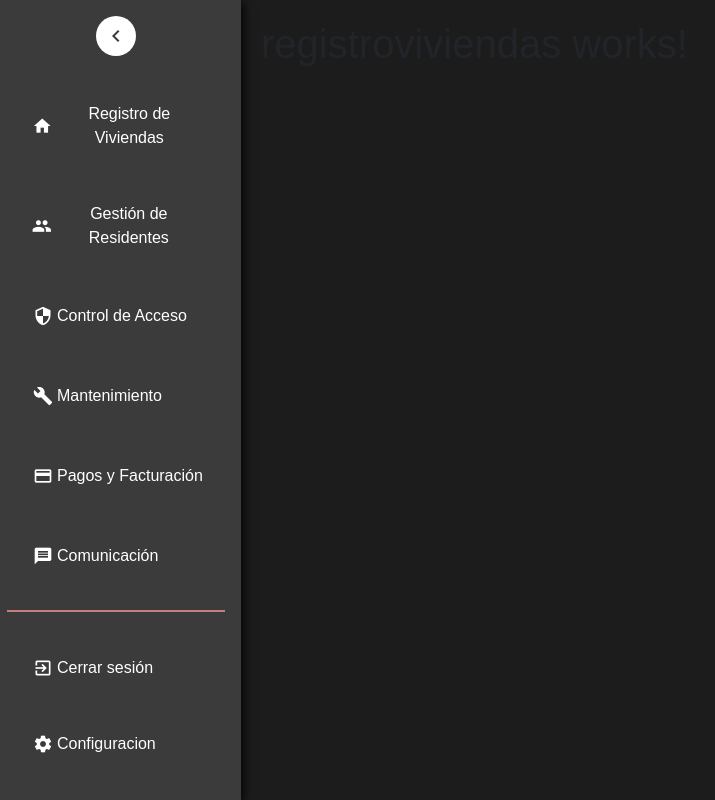
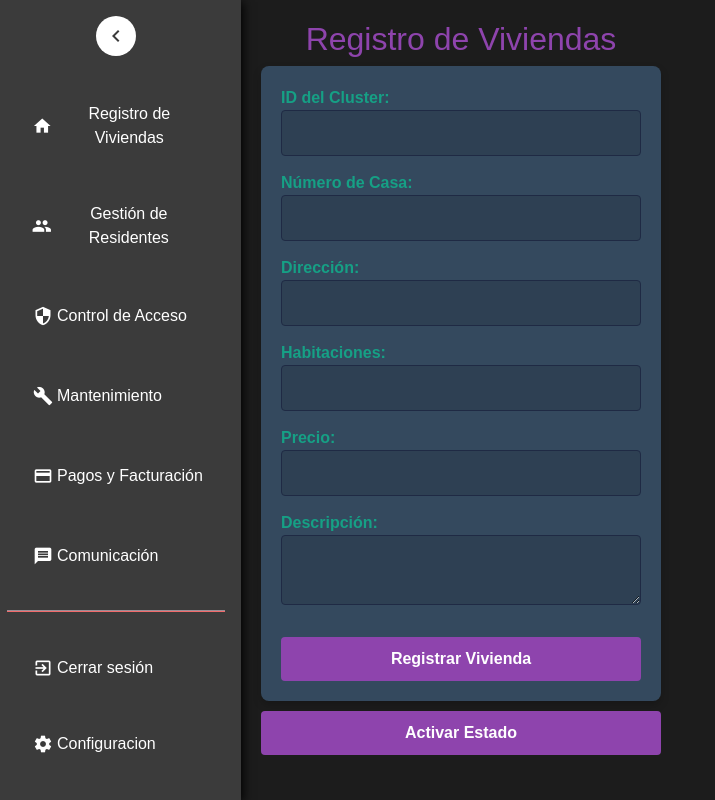
Before and after one commit to EliwtFdez/Appcluster, an Angular app: page /home/registroviviendas in a window 1280 px wide. Shown: the whole page, without its empty margins (9-724 px from the left). Built offline with nearby package versions, Linux system fonts and the light colour scheme.

Commit message:
Creando los serivicos y modelos para el componente y posible vista

```diff
--- a/src/app/app.component.ts
+++ b/src/app/app.component.ts
@@ -3,13 +3,13 @@ import { RouterModule, RouterOutlet } from '@angular/router';
 import { MatIconModule } from '@angular/material/icon';
 import { CommonModule } from '@angular/common';
 import { RegistroviviendasComponent } from './desktop-home/registroviviendas/registroviviendas.component';
-import { ViviendaService } from './services/registrovivienda.service';
+import { ViviendaService } from '../services/registrovivienda.service';
 
 @Component({
   selector: 'app-root',
   standalone: true,
-  imports: [CommonModule, RouterModule, MatIconModule, RouterOutlet], // Elimina BrowserModule,
-  providers: [ViviendaService], // Asegurar que el servicio esté disponible
+  imports: [CommonModule, RouterModule, MatIconModule, RouterOutlet],
+  providers: [ViviendaService],
   templateUrl: './app.component.html',
   styleUrl: './app.component.scss'
 })
--- a/src/app/desktop-home/registroviviendas/registroviviendas.component.html
+++ b/src/app/desktop-home/registroviviendas/registroviviendas.component.html
@@ -1 +1,53 @@
-<h1>registroviviendas works!</h1>
+<h2>Registro de Viviendas</h2>
+<form [formGroup]="viviendaForm" (ngSubmit)="onSubmit()">
+  <div>
+    <label for="clusterId">ID del Cluster:</label>
+    <input id="clusterId" formControlName="clusterId" type="text">
+    <div *ngIf="viviendaForm.get('clusterId')?.invalid && viviendaForm.get('clusterId')?.touched">
+      El ID del cluster es requerido.
+    </div>
+  </div>
+
+  <div>
+    <label for="numeroCasa">Número de Casa:</label>
+    <input id="numeroCasa" formControlName="numeroCasa" type="text">
+    <div *ngIf="viviendaForm.get('numeroCasa')?.invalid && viviendaForm.get('numeroCasa')?.touched">
+      El número de casa es requerido.
+    </div>
+  </div>
+
+  <div>
+    <label for="direccion">Dirección:</label>
+    <input id="direccion" formControlName="direccion" type="text">
+    <div *ngIf="viviendaForm.get('direccion')?.invalid && viviendaForm.get('direccion')?.touched">
+      La dirección es requerida.
+    </div>
+  </div>
+
+  <div>
+    <label for="habitaciones">Habitaciones:</label>
+    <input id="habitaciones" formControlName="habitaciones" type="number">
+    <div *ngIf="viviendaForm.get('habitaciones')?.invalid && viviendaForm.get('habitaciones')?.touched">
+      Debe haber al menos una habitación.
+    </div>
+  </div>
+
+  <div>
+    <label for="precio">Precio:</label>
+    <input id="precio" formControlName="precio" type="number">
+    <div *ngIf="viviendaForm.get('precio')?.invalid && viviendaForm.get('precio')?.touched">
+      El precio debe ser mayor o igual a 0.
+    </div>
+  </div>
+
+  <div>
+    <label for="descripcion">Descripción:</label>
+    <textarea id="descripcion" formControlName="descripcion"></textarea>
+  </div>
+
+  <button type="submit" [disabled]="viviendaForm.invalid">Registrar Vivienda</button>
+</form>
+
+<button (click)="cambiarEstado()">
+  {{ estadoVivienda ? 'Desactivar' : 'Activar' }} Estado
+</button>
--- a/src/app/desktop-home/registroviviendas/registroviviendas.component.scss
+++ b/src/app/desktop-home/registroviviendas/registroviviendas.component.scss
@@ -0,0 +1,87 @@
+$primary-color: #2C3E50;
+$secondary-color: #34495E;
+$tertiary-color: #1F2A44;
+$accent-color: #16A085;
+$highlight-color: #8E44AD;
+$dark-gray: #2E4053;
+$carbon-gray: #3B3B3B;
+
+body {
+  font-family: Arial, sans-serif;
+  background-color: $primary-color;
+  color: white;
+  padding: 20px;
+  display: flex;
+  justify-content: center;
+  align-items: center;
+  height: 100vh;
+}
+
+h2 {
+  text-align: center;
+  color: $highlight-color;
+}
+
+form {
+  background: $secondary-color;
+  padding: 20px;
+  border-radius: 8px;
+  box-shadow: 0 4px 8px rgba(0, 0, 0, 0.2);
+  width: 400px;
+}
+
+div {
+  margin-bottom: 15px;
+}
+
+label {
+  display: block;
+  font-weight: bold;
+  color: $accent-color;
+}
+
+input, textarea {
+  width: 100%;
+  padding: 10px;
+  border: 1px solid $tertiary-color;
+  border-radius: 4px;
+  background-color: $dark-gray;
+  color: white;
+}
+
+input:focus, textarea:focus {
+  outline: none;
+  border-color: $highlight-color;
+  box-shadow: 0 0 5px rgba(142, 68, 173, 0.8);
+}
+
+button {
+  width: 100%;
+  padding: 10px;
+  border: none;
+  border-radius: 4px;
+  background-color: $accent-color;
+  color: white;
+  font-size: 16px;
+  font-weight: bold;
+  cursor: pointer;
+  transition: background 0.3s;
+}
+
+button:hover {
+  background-color: darken($accent-color, 10%);
+}
+
+button:disabled {
+  background-color: $carbon-gray;
+  cursor: not-allowed;
+}
+
+button:last-of-type {
+  background-color: $highlight-color;
+  margin-top: 10px;
+}
+
+button:last-of-type:hover {
+  background-color: darken($highlight-color, 10%);
+}
--- a/src/app/desktop-home/registroviviendas/registroviviendas.component.ts
+++ b/src/app/desktop-home/registroviviendas/registroviviendas.component.ts
@@ -1,17 +1,49 @@
-import { Component } from '@angular/core';
-import { ViviendaService } from '../../services/registrovivienda.service';
+import { Component, OnInit } from '@angular/core';
+import { CommonModule } from '@angular/common';           // Needed for *ngIf
+import { ReactiveFormsModule, FormBuilder, FormGroup, Validators } from '@angular/forms';
+import { ViviendaService } from '../../../services/vivienda.service';
+import { Vivienda } from '../../../models/vivienda.models'; // Ensure this path is correct
 
 @Component({
   selector: 'app-registroviviendas',
-  imports: [],
+  standalone: true,  // Mark as standalone if not declared in an NgModule
+  imports: [CommonModule, ReactiveFormsModule],
   templateUrl: './registroviviendas.component.html',
-  styleUrl: './registroviviendas.component.scss'
+  styleUrls: ['./registroviviendas.component.scss']
 })
-export class RegistroviviendasComponent {
+export class RegistroviviendasComponent implements OnInit {
+  estadoVivienda: boolean = false;
+  viviendaForm: FormGroup;
 
-  estadoVivienda: boolean = false;
+  constructor(private fb: FormBuilder, private viviendaService: ViviendaService) {
+    this.viviendaForm = this.fb.group({
+      clusterId: ['', Validators.required],
+      numeroCasa: ['', Validators.required],
+      direccion: ['', Validators.required],
+      habitaciones: ['', [Validators.required, Validators.min(1)]],
+      precio: ['', [Validators.required, Validators.min(0)]],
+      descripcion: ['']
+    });
+  }
 
-  constructor(private viviendaService: ViviendaService) {}
+  onSubmit(): void {
+    if (this.viviendaForm.valid) {
+      const nuevaVivienda: Vivienda = this.viviendaForm.value;
+      this.viviendaService.registrarVivienda(nuevaVivienda).subscribe(
+        (response: Vivienda) => {
+          console.log('Vivienda registrada:', response);
+          alert('Vivienda registrada con éxito');
+          this.viviendaForm.reset(); // Reset the form after successful submission
+        },
+        (error: any) => {
+          console.error('Error al registrar la vivienda:', error);
+          alert('Hubo un error al registrar la vivienda. Por favor, inténtelo de nuevo.');
+        }
+      );
+    } else {
+      alert('Por favor, complete el formulario correctamente.');
+    }
+  }
 
   ngOnInit() {
     this.viviendaService.viviendaStatus$.subscribe((estado: boolean) => {
@@ -22,5 +54,4 @@ export class RegistroviviendasComponent {
   cambiarEstado() {
     this.viviendaService.actualizarEstado(!this.estadoVivienda);
   }
-
 }
--- a/src/app/home/home.component.ts
+++ b/src/app/home/home.component.ts
@@ -4,7 +4,7 @@ import { SlidebardComponent } from '../slidebard/slidebard.component';
 import { RouterModule } from '@angular/router';
 import { CommonModule } from '@angular/common';
 import { RegistroviviendasComponent } from '../desktop-home/registroviviendas/registroviviendas.component';
-import { ViviendaService } from '../services/registrovivienda.service';
+import { ViviendaService } from '../../services/registrovivienda.service';
 import { ComunicacionComponent } from '../desktop-home/comunicacion/comunicacion.component';
 import { GestionrecidenciaComponent } from '../desktop-home/gestionrecidencia/gestionrecidencia.component';
 import { ControlaccesoComponent } from '../desktop-home/controlacceso/controlacceso.component';
--- a/src/app/slidebard/slidebard.component.ts
+++ b/src/app/slidebard/slidebard.component.ts
@@ -5,7 +5,7 @@ import { CommonModule } from '@angular/common';
 import { MatDividerModule } from '@angular/material/divider';
 import { MatListModule } from '@angular/material/list';
 import { BrowserModule } from '@angular/platform-browser';
-import { ViviendaService } from '../services/registrovivienda.service';
+import { ViviendaService } from '../../services/registrovivienda.service';
 
 @Component({
   selector: 'app-slidebard',
--- a/src/app/services/registrovivienda.service.ts
+++ b/src/services/registrovivienda.service.ts
@@ -2,9 +2,10 @@ import { Injectable } from '@angular/core';
 import { BehaviorSubject } from 'rxjs';
 
 @Injectable({
-  providedIn: 'root' // Esto hace que Angular lo reconozca en toda la aplicación
+  providedIn: 'root'
 })
 export class ViviendaService {
+  [x: string]: any;
   private viviendaStatus = new BehaviorSubject<boolean>(false);
   viviendaStatus$ = this.viviendaStatus.asObservable();
 
--- /dev/null
+++ b/src/services/vivienda.service.ts
@@ -0,0 +1,30 @@
+import { Injectable } from '@angular/core';
+import { BehaviorSubject, Observable, of } from 'rxjs';
+import { Vivienda } from '../models/vivienda.models';
+
+@Injectable({
+  providedIn: 'root'
+})
+export class ViviendaService {
+  private viviendas: Vivienda[] = []; // Simula una base de datos en memoria
+  private viviendaStatusSubject = new BehaviorSubject<boolean>(false); // Estado de la vivienda
+
+  constructor() {}
+
+  // Registrar una nueva vivienda
+  registrarVivienda(vivienda: Vivienda): Observable<Vivienda> {
+    vivienda.id = this.viviendas.length + 1; // Asigna un ID único
+    this.viviendas.push(vivienda);
+    return of(vivienda); // Simula una respuesta HTTP
+  }
+
+  // Obtener el estado de la vivienda
+  get viviendaStatus$(): Observable<boolean> {
+    return this.viviendaStatusSubject.asObservable();
+  }
+
+  // Actualizar el estado de la vivienda
+  actualizarEstado(estado: boolean): void {
+    this.viviendaStatusSubject.next(estado);
+  }
+}
```
Also changed, not shown: src/models/vivienda.models.ts (added, +9 -0 lines).
